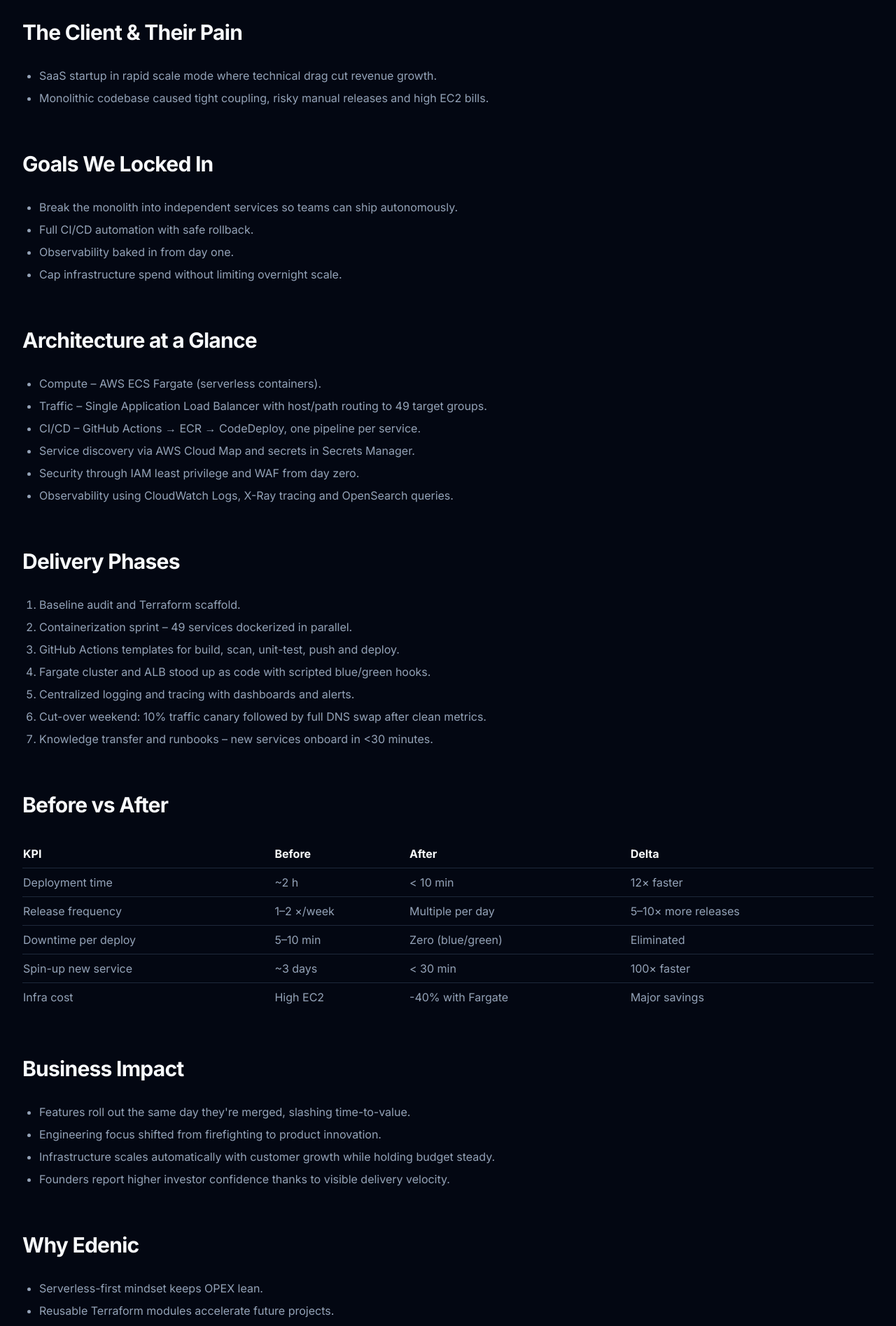
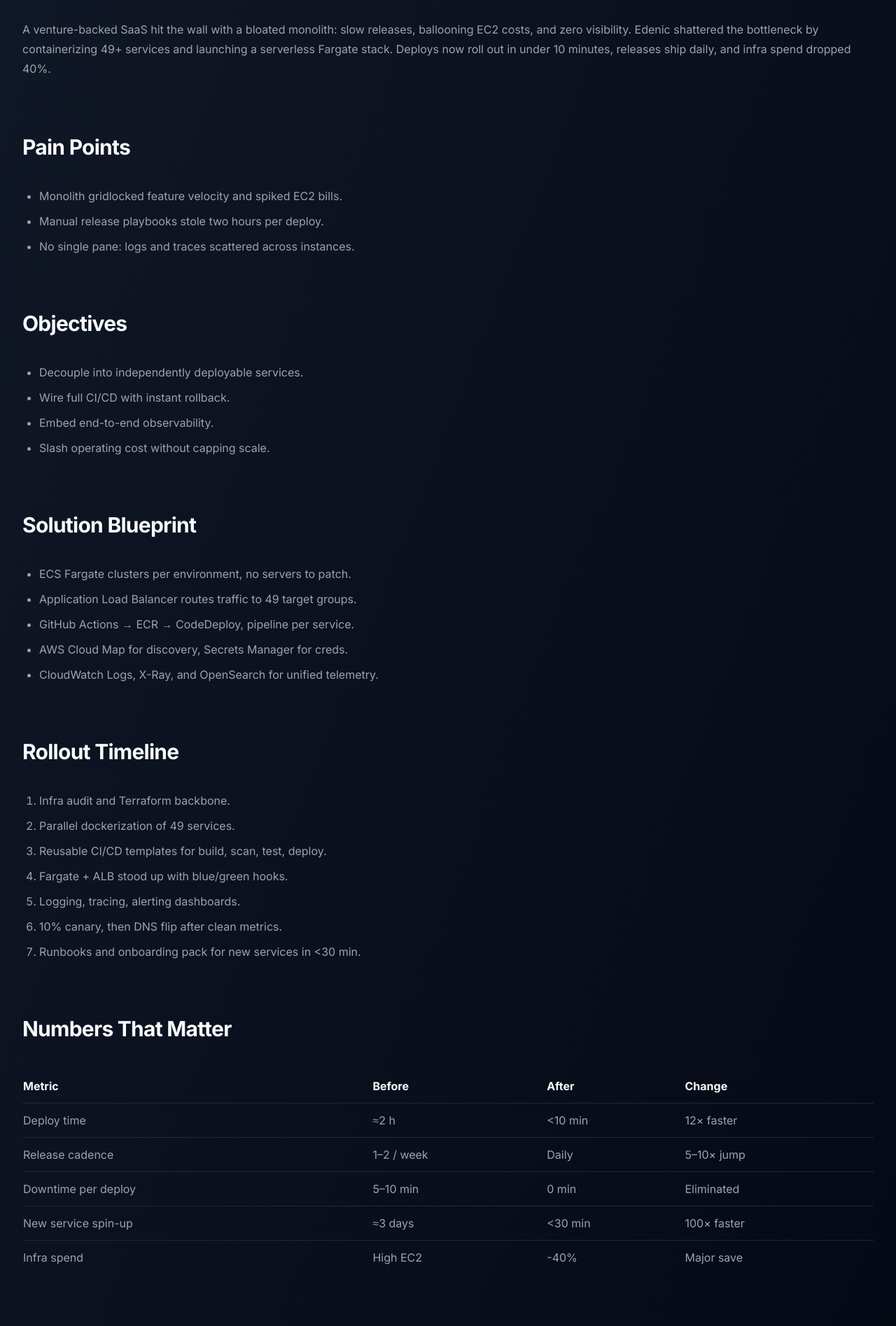
Before and after one commit to shhahhussain/edenic, a Next.js app: page /case-studies/aws-ecs-microservices in a window 1280 px wide. Shown: the part 520-2415 px from the top of the page at 70% size. Built offline with nearby package versions, Linux system fonts and the light colour scheme.

Commit message:
Update page.tsx

```diff
--- a/src/app/case-studies/aws-ecs-microservices/page.tsx
+++ b/src/app/case-studies/aws-ecs-microservices/page.tsx
@@ -6,156 +6,153 @@ import { Button } from "@/components/ui/button"
 
 export default function AwsEcsMicroservicesCaseStudy() {
   return (
-    <div className="bg-background dark:bg-gray-950 text-foreground dark:text-gray-50">
-      <div className="container mx-auto px-4 py-16 sm:py-24 space-y-16">
+    <div className="bg-gradient-to-br from-gray-50 to-blue-50 dark:from-gray-900 dark:to-gray-950 text-gray-900 dark:text-gray-50">
+      <div className="container mx-auto px-4 py-20 sm:py-28 space-y-20">
         <motion.section
-          initial={{ opacity: 0, y: 20 }}
+          initial={{ opacity: 0, y: 24 }}
           animate={{ opacity: 1, y: 0 }}
-          transition={{ duration: 0.5 }}
+          transition={{ duration: 0.6 }}
           className="text-center"
         >
-          <h1 className="text-4xl sm:text-5xl font-extrabold text-blue-600 dark:text-blue-400 mb-4">
-            49+ Microservices on AWS ECS
+          <h1 className="text-5xl sm:text-6xl font-extrabold bg-clip-text text-transparent bg-gradient-to-r from-blue-600 to-indigo-400 mb-4">
+            49+ Microservices, One Seamless Platform
           </h1>
-          <p className="text-lg sm:text-xl text-muted-foreground max-w-3xl mx-auto">
-            From 2-Hour Deploys to 10 Minutes
+          <p className="text-xl sm:text-2xl text-gray-600 dark:text-gray-300 max-w-3xl mx-auto">
+            Cutting deploys from 2 hours to 10 minutes for a hyper-growth SaaS
           </p>
         </motion.section>
 
-        <section className="space-y-8">
-          <h2 className="text-3xl font-bold">Executive Summary</h2>
-          <p className="text-muted-foreground">
-            A VC-backed SaaS startup hit scaling limits with a fragile monolith. Manual
-            releases took two hours, new features stalled for weeks, costs were high,
-            and there was no unified observability. Edenic containerized 49+ services
-            and delivered a serverless ECS Fargate platform with one GitHub Actions
-            pipeline per service. Deploy time dropped below ten minutes and releases
-            now ship multiple times per day with zero downtime and roughly forty percent
-            lower infrastructure spend.
+        <section className="space-y-10">
+          <h2 className="text-3xl font-bold">Snapshot</h2>
+          <p className="text-gray-700 dark:text-gray-400">
+            A venture-backed SaaS hit the wall with a bloated monolith: slow releases, ballooning
+            EC2 costs, and zero visibility. Edenic shattered the bottleneck by containerizing
+            49+ services and launching a serverless Fargate stack. Deploys now roll out in
+            under 10 minutes, releases ship daily, and infra spend dropped 40%.
           </p>
         </section>
 
-        <section className="space-y-8">
-          <h2 className="text-3xl font-bold">The Client & Their Pain</h2>
-          <ul className="list-disc pl-6 space-y-2 text-muted-foreground">
-            <li>SaaS startup in rapid scale mode where technical drag cut revenue growth.</li>
-            <li>Monolithic codebase caused tight coupling, risky manual releases and high EC2 bills.</li>
+        <section className="space-y-10">
+          <h2 className="text-3xl font-bold">Pain Points</h2>
+          <ul className="list-disc pl-6 space-y-3 text-gray-700 dark:text-gray-400">
+            <li>Monolith gridlocked feature velocity and spiked EC2 bills.</li>
+            <li>Manual release playbooks stole two hours per deploy.</li>
+            <li>No single pane: logs and traces scattered across instances.</li>
           </ul>
         </section>
 
-        <section className="space-y-8">
-          <h2 className="text-3xl font-bold">Goals We Locked In</h2>
-          <ul className="list-disc pl-6 space-y-2 text-muted-foreground">
-            <li>Break the monolith into independent services so teams can ship autonomously.</li>
-            <li>Full CI/CD automation with safe rollback.</li>
-            <li>Observability baked in from day one.</li>
-            <li>Cap infrastructure spend without limiting overnight scale.</li>
+        <section className="space-y-10">
+          <h2 className="text-3xl font-bold">Objectives</h2>
+          <ul className="list-disc pl-6 space-y-3 text-gray-700 dark:text-gray-400">
+            <li>Decouple into independently deployable services.</li>
+            <li>Wire full CI/CD with instant rollback.</li>
+            <li>Embed end-to-end observability.</li>
+            <li>Slash operating cost without capping scale.</li>
           </ul>
         </section>
 
-        <section className="space-y-8">
-          <h2 className="text-3xl font-bold">Architecture at a Glance</h2>
-          <ul className="list-disc pl-6 space-y-2 text-muted-foreground">
-            <li>Compute – AWS ECS Fargate (serverless containers).</li>
-            <li>Traffic – Single Application Load Balancer with host/path routing to 49 target groups.</li>
-            <li>CI/CD – GitHub Actions → ECR → CodeDeploy, one pipeline per service.</li>
-            <li>Service discovery via AWS Cloud Map and secrets in Secrets Manager.</li>
-            <li>Security through IAM least privilege and WAF from day zero.</li>
-            <li>Observability using CloudWatch Logs, X-Ray tracing and OpenSearch queries.</li>
+        <section className="space-y-10">
+          <h2 className="text-3xl font-bold">Solution Blueprint</h2>
+          <ul className="list-disc pl-6 space-y-3 text-gray-700 dark:text-gray-400">
+            <li>ECS Fargate clusters per environment, no servers to patch.</li>
+            <li>Application Load Balancer routes traffic to 49 target groups.</li>
+            <li>GitHub Actions → ECR → CodeDeploy, pipeline per service.</li>
+            <li>AWS Cloud Map for discovery, Secrets Manager for creds.</li>
+            <li>CloudWatch Logs, X-Ray, and OpenSearch for unified telemetry.</li>
           </ul>
         </section>
 
-        <section className="space-y-8">
-          <h2 className="text-3xl font-bold">Delivery Phases</h2>
-          <ol className="list-decimal pl-6 space-y-2 text-muted-foreground">
-            <li>Baseline audit and Terraform scaffold.</li>
-            <li>Containerization sprint – 49 services dockerized in parallel.</li>
-            <li>GitHub Actions templates for build, scan, unit-test, push and deploy.</li>
-            <li>Fargate cluster and ALB stood up as code with scripted blue/green hooks.</li>
-            <li>Centralized logging and tracing with dashboards and alerts.</li>
-            <li>Cut-over weekend: 10% traffic canary followed by full DNS swap after clean metrics.</li>
-            <li>Knowledge transfer and runbooks – new services onboard in &lt;30 minutes.</li>
+        <section className="space-y-10">
+          <h2 className="text-3xl font-bold">Rollout Timeline</h2>
+          <ol className="list-decimal pl-6 space-y-3 text-gray-700 dark:text-gray-400">
+            <li>Infra audit and Terraform backbone.</li>
+            <li>Parallel dockerization of 49 services.</li>
+            <li>Reusable CI/CD templates for build, scan, test, deploy.</li>
+            <li>Fargate + ALB stood up with blue/green hooks.</li>
+            <li>Logging, tracing, alerting dashboards.</li>
+            <li>10% canary, then DNS flip after clean metrics.</li>
+            <li>Runbooks and onboarding pack for new services in &lt;30 min.</li>
           </ol>
         </section>
 
-        <section className="space-y-8">
-          <h2 className="text-3xl font-bold">Before vs After</h2>
+        <section className="space-y-10">
+          <h2 className="text-3xl font-bold">Numbers That Matter</h2>
           <div className="overflow-x-auto">
             <table className="w-full text-left border-collapse">
               <thead>
                 <tr className="border-b">
-                  <th className="py-2">KPI</th>
-                  <th className="py-2">Before</th>
-                  <th className="py-2">After</th>
-                  <th className="py-2">Delta</th>
+                  <th className="py-3">Metric</th>
+                  <th className="py-3">Before</th>
+                  <th className="py-3">After</th>
+                  <th className="py-3">Change</th>
                 </tr>
               </thead>
-              <tbody className="text-muted-foreground">
+              <tbody className="text-gray-700 dark:text-gray-400">
                 <tr className="border-b">
-                  <td className="py-2">Deployment time</td>
-                  <td className="py-2">~2 h</td>
-                  <td className="py-2">&lt; 10 min</td>
-                  <td className="py-2">12× faster</td>
+                  <td className="py-3">Deploy time</td>
+                  <td className="py-3">≈2 h</td>
+                  <td className="py-3">&lt;10 min</td>
+                  <td className="py-3">12× faster</td>
                 </tr>
                 <tr className="border-b">
-                  <td className="py-2">Release frequency</td>
-                  <td className="py-2">1–2 ×/week</td>
-                  <td className="py-2">Multiple per day</td>
-                  <td className="py-2">5–10× more releases</td>
+                  <td className="py-3">Release cadence</td>
+                  <td className="py-3">1–2 / week</td>
+                  <td className="py-3">Daily</td>
+                  <td className="py-3">5–10× jump</td>
                 </tr>
                 <tr className="border-b">
-                  <td className="py-2">Downtime per deploy</td>
-                  <td className="py-2">5–10 min</td>
-                  <td className="py-2">Zero (blue/green)</td>
-                  <td className="py-2">Eliminated</td>
+                  <td className="py-3">Downtime per deploy</td>
+                  <td className="py-3">5–10 min</td>
+                  <td className="py-3">0 min</td>
+                  <td className="py-3">Eliminated</td>
                 </tr>
                 <tr className="border-b">
-                  <td className="py-2">Spin-up new service</td>
-                  <td className="py-2">~3 days</td>
-                  <td className="py-2">&lt; 30 min</td>
-                  <td className="py-2">100× faster</td>
+                  <td className="py-3">New service spin-up</td>
+                  <td className="py-3">≈3 days</td>
+                  <td className="py-3">&lt;30 min</td>
+                  <td className="py-3">100× faster</td>
                 </tr>
                 <tr>
-                  <td className="py-2">Infra cost</td>
-                  <td className="py-2">High EC2</td>
-                  <td className="py-2">-40% with Fargate</td>
-                  <td className="py-2">Major savings</td>
+                  <td className="py-3">Infra spend</td>
+                  <td className="py-3">High EC2</td>
+                  <td className="py-3">-40%</td>
+                  <td className="py-3">Major save</td>
                 </tr>
               </tbody>
             </table>
           </div>
         </section>
 
-        <section className="space-y-8">
-          <h2 className="text-3xl font-bold">Business Impact</h2>
-          <ul className="list-disc pl-6 space-y-2 text-muted-foreground">
-            <li>Features roll out the same day they&apos;re merged, slashing time-to-value.</li>
-            <li>Engineering focus shifted from firefighting to product innovation.</li>
-            <li>Infrastructure scales automatically with customer growth while holding budget steady.</li>
-            <li>Founders report higher investor confidence thanks to visible delivery velocity.</li>
+        <section className="space-y-10">
+          <h2 className="text-3xl font-bold">Business Wins</h2>
+          <ul className="list-disc pl-6 space-y-3 text-gray-700 dark:text-gray-400">
+            <li>Same-day feature rollouts accelerate revenue experiments.</li>
+            <li>Engineers focus on shipping, not firefighting.</li>
+            <li>Auto-scaling absorbs traffic spikes without cost shocks.</li>
+            <li>Investor confidence boosted by visible delivery velocity.</li>
           </ul>
         </section>
 
-        <section className="space-y-8">
+        <section className="space-y-10">
           <h2 className="text-3xl font-bold">Why Edenic</h2>
-          <ul className="list-disc pl-6 space-y-2 text-muted-foreground">
-            <li>Serverless-first mindset keeps OPEX lean.</li>
-            <li>Reusable Terraform modules accelerate future projects.</li>
-            <li>Certified team (CKA, AWS-SAP) ensures security and compliance from the first commit.</li>
-            <li>Brutally honest scope control – no gold-plating, just measurable wins.</li>
+          <ul className="list-disc pl-6 space-y-3 text-gray-700 dark:text-gray-400">
+            <li>Serverless-first ethos keeps OPEX lean.</li>
+            <li>Modular Terraform library speeds future projects.</li>
+            <li>Certified pros (CKA, AWS-SAP) lock down security.</li>
+            <li>No fluff—only quantifiable wins.</li>
           </ul>
         </section>
 
         <motion.section
-          initial={{ opacity: 0, y: 20 }}
+          initial={{ opacity: 0, y: 24 }}
           whileInView={{ opacity: 1, y: 0 }}
           viewport={{ once: true }}
-          transition={{ duration: 0.5 }}
-          className="text-center bg-gray-100 dark:bg-gray-900/50 p-12 rounded-2xl"
+          transition={{ duration: 0.6 }}
+          className="text-center bg-white/60 dark:bg-gray-800/60 backdrop-blur p-12 rounded-2xl"
         >
-          <h2 className="text-3xl font-bold mb-4">Ready to ditch deployment drama?</h2>
-          <p className="text-muted-foreground mb-8 max-w-2xl mx-auto">
-            Book a 15‑minute audit and see where we can cut your release cycle to minutes.
+          <h2 className="text-3xl font-bold mb-5">Ready to slash your deploy times?</h2>
+          <p className="text-gray-700 dark:text-gray-300 mb-10 max-w-2xl mx-auto">
+            Book a 15-minute audit and uncover the fastest path to continuous delivery.
           </p>
           <Link href="/contact" passHref>
             <Button size="lg" className="bg-blue-600 hover:bg-blue-700 text-white">
```
